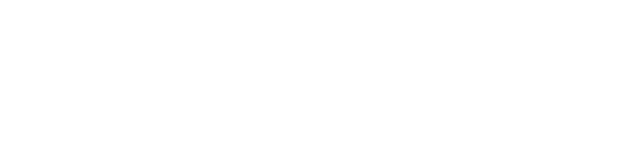
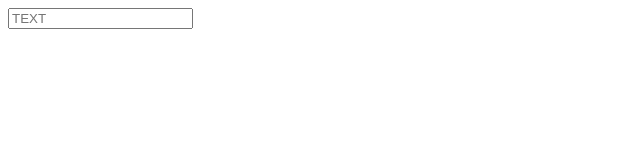
Before and after one commit to HackerAtyrau06/HackerAtyrau06.github.io, a plain HTML site: page index.html in a window 1280 px wide. Shown: the whole page, without its empty margins (0-640 px from the left). Drawn offline with Linux system fonts and the light colour scheme.

Commit message:
Update index.html

```diff
--- a/index.html
+++ b/index.html
@@ -1,5 +1,5 @@
 <!DOCTYPE html>
-<html lang="en">
+<html>
 <head>
     <meta charset="UTF-8">
     <meta http-equiv="X-UA-Compatible" content="IE=edge">
@@ -7,6 +7,9 @@
     <title>Hacker KZ</title>
 </head>
 <body>
+    <div class="regus-panel">
+        <input type="text" class="text" placeholder="TEXT">
+    </div>
 
 </body>
 </html>
```
